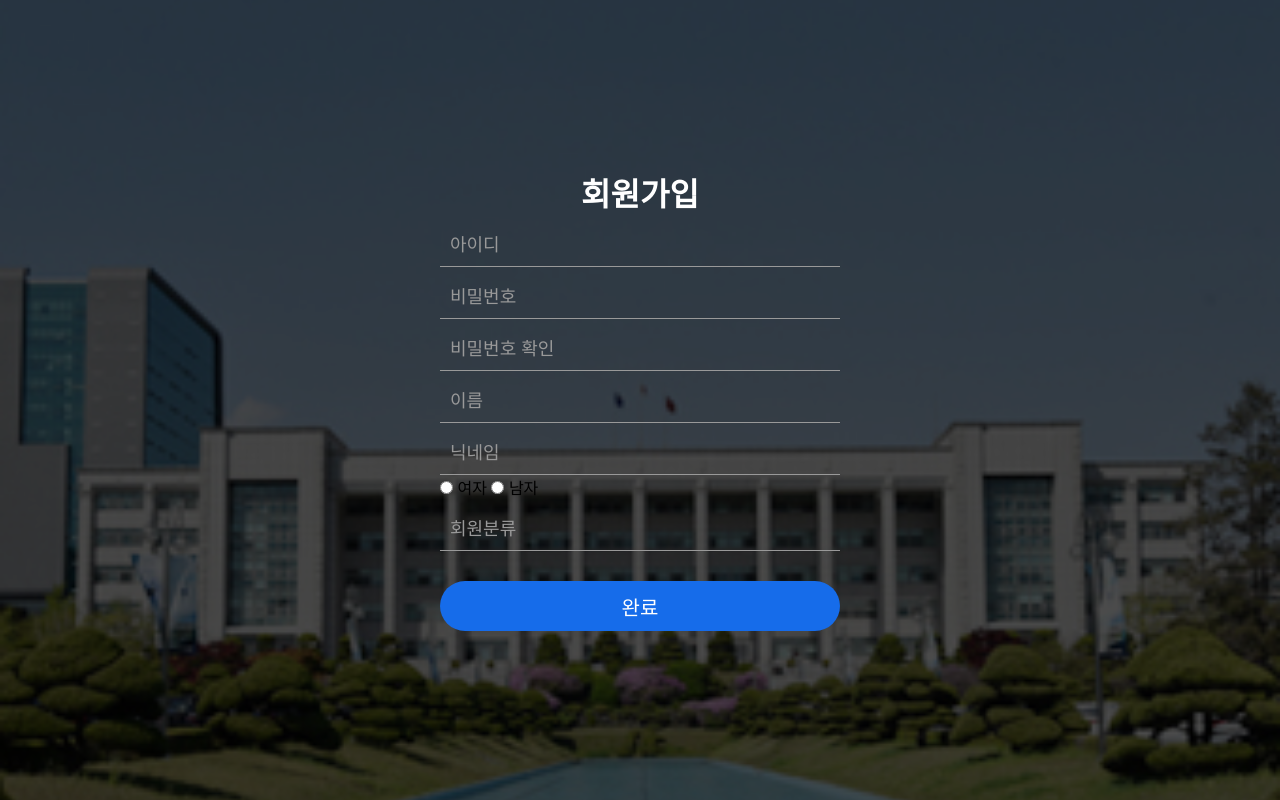
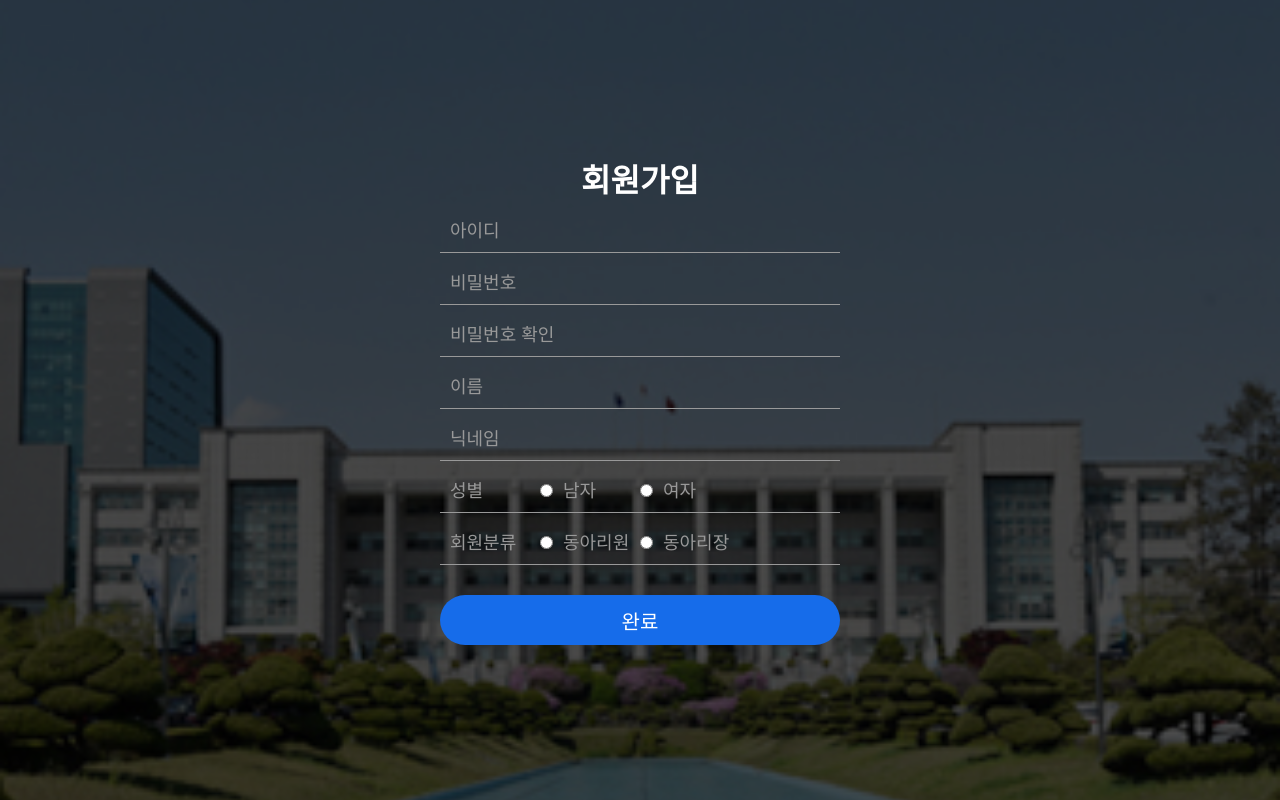
Before and after one commit to kwakjoonhyung/School-club-hompage, a PHP site: the page made by category/회원가입.html in a window 1280 px wide. Run offline with PHP 8.4, Linux system fonts and the light colour scheme; some libraries are stand-ins or nearby versions.

Commit message:
회원가입 페이지 수정

```diff
--- a/category/회원가입.css
+++ b/category/회원가입.css
@@ -24,6 +24,7 @@ body::before {
     text-align: center;
 }
 .int-area {width: 400px; position: relative;}
+.int-area2 {width: 400px;  position: relative; height: 52px;  border-bottom: 1px solid #999;}
 .int-area input {
     width: 100%;
     padding: 20px 10px 10px;
@@ -38,6 +39,33 @@ body::before {
     font-size: 18px; color: #999;
     transition: top .5s ease;
 }
+
+.int-area2 input {
+    /* position:absolute; */
+    /* width: 30%; */
+    padding: 20px 10px 10px;
+    margin-right: 10px;
+    background-color: transparent;
+    border: none;
+    /* border-bottom: 1px solid #999; */
+    font-size: 40px; color: #fff;
+    outline: none;
+}
+
+.int-area2 label:nth-child(2){position:absolute; left:100px; top:15px; font-size: 18px; color: #999;}
+.int-area2 label:nth-child(3){position:absolute; left:200px;top:15px;font-size: 18px; color: #999;}
+.sex-label {
+    position: absolute; left: 10px; top: 15px;
+    font-size: 18px; color: #999;
+    transition: top .5s ease;
+}
+
+
+
+
+
+
+
 .int-area label.warning {
     color: red !important;
     animation: warning .3s ease;
--- a/category/회원가입.html
+++ b/category/회원가입.html
@@ -15,26 +15,31 @@
                 <label for="id">아이디</label>
             </div>
             <div class="int-area">
-                <input type="비밀번호" name="pw" id="pw" autocomplete="off" required>
+                <input type="password" name="pw" id="pw" autocomplete="off" required>
                 <label for="pw">비밀번호</label>
             </div>
             <div class="int-area">
-                <input type="비밀번호 확인" name="pw" id="pw" autocomplete="off" required>
+                <input type="password" name="pw" id="pw" autocomplete="off" required>
                 <label for="pwcheck">비밀번호 확인</label>
             </div>
             <div class="int-area">
-                <input type="이름" name="pw" id="pw" autocomplete="off" required>
+                <input type="text" name="pw" id="pw" autocomplete="off" required>
                 <label for="name">이름</label>
             </div>
             <div class="int-area">
-                <input type="닉네임" name="pw" id="pw" autocomplete="off" required>
+                <input type="text" name="pw" id="pw" autocomplete="off" required>
                 <label for="nickname">닉네임</label>
             </div>
-                <label><input type="radio" name="fruit" value="여자"> 여자</label>
-                <label><input type="radio" name="fruit" value="남자"> 남자</label>
-            <div class="int-area">
-                <input type="회원분류" name="pw" id="pw" autocomplete="off" required>
-                <label for="membership classification">회원분류</label>
+            <div class="int-area2">
+                <label class="sex-label">성별</label>
+                <label><input type="radio" name="sex" id="pw" value="man">남자</label>
+                <label><input type="radio" name="sex" id="pw" value="woman">여자</label>
+            </div>
+
+            <div class="int-area2">
+                <label class="sex-label">회원분류</label>
+                <label><input type="radio" name="type" id="pw" value="member">동아리원</label>
+                <label><input type="radio" name="type" id="pw" value="president">동아리장</label>
             </div>
             <div class="btn-area">
                 <button id="btn" type="submit">완료</button>
```
